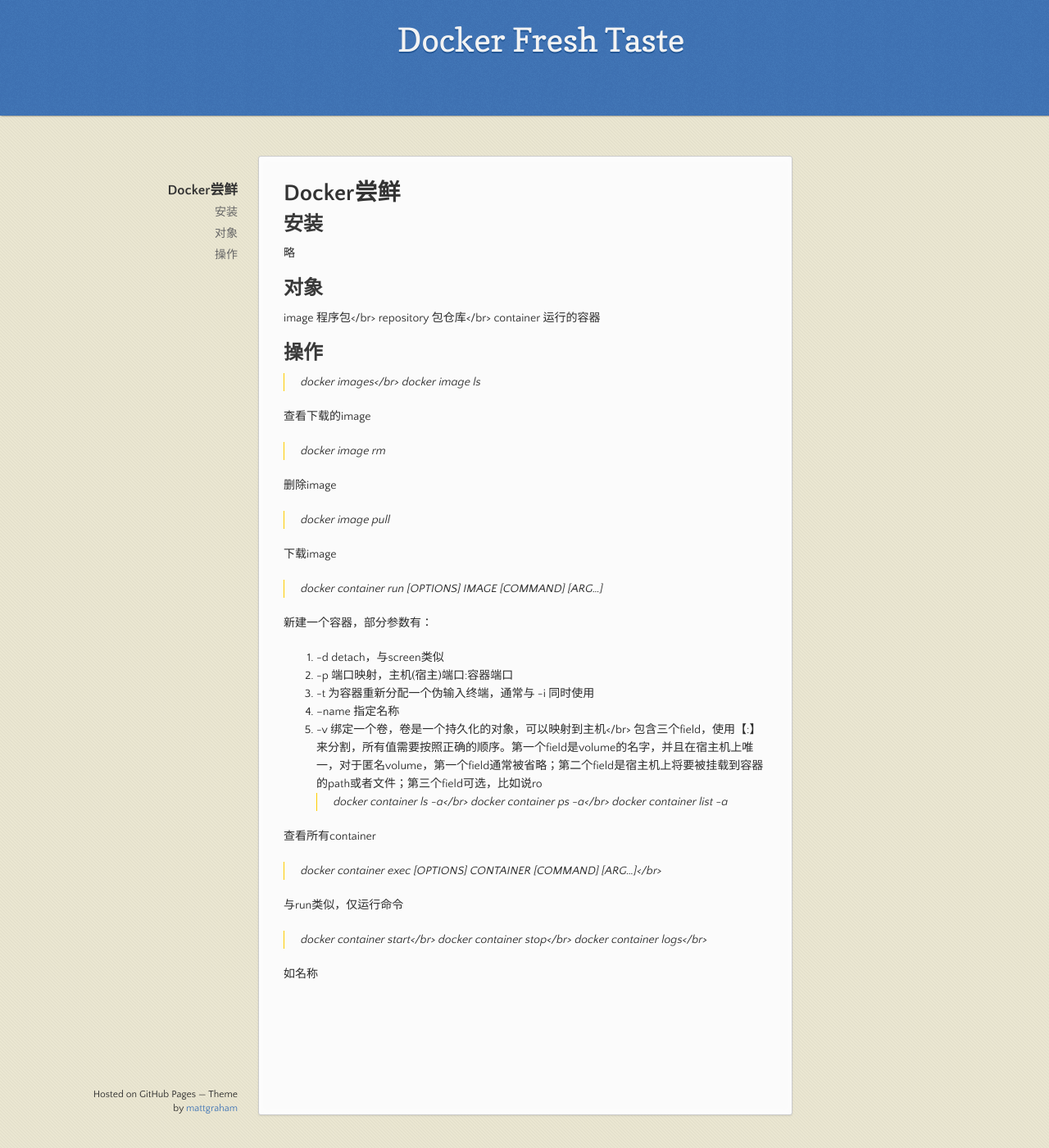
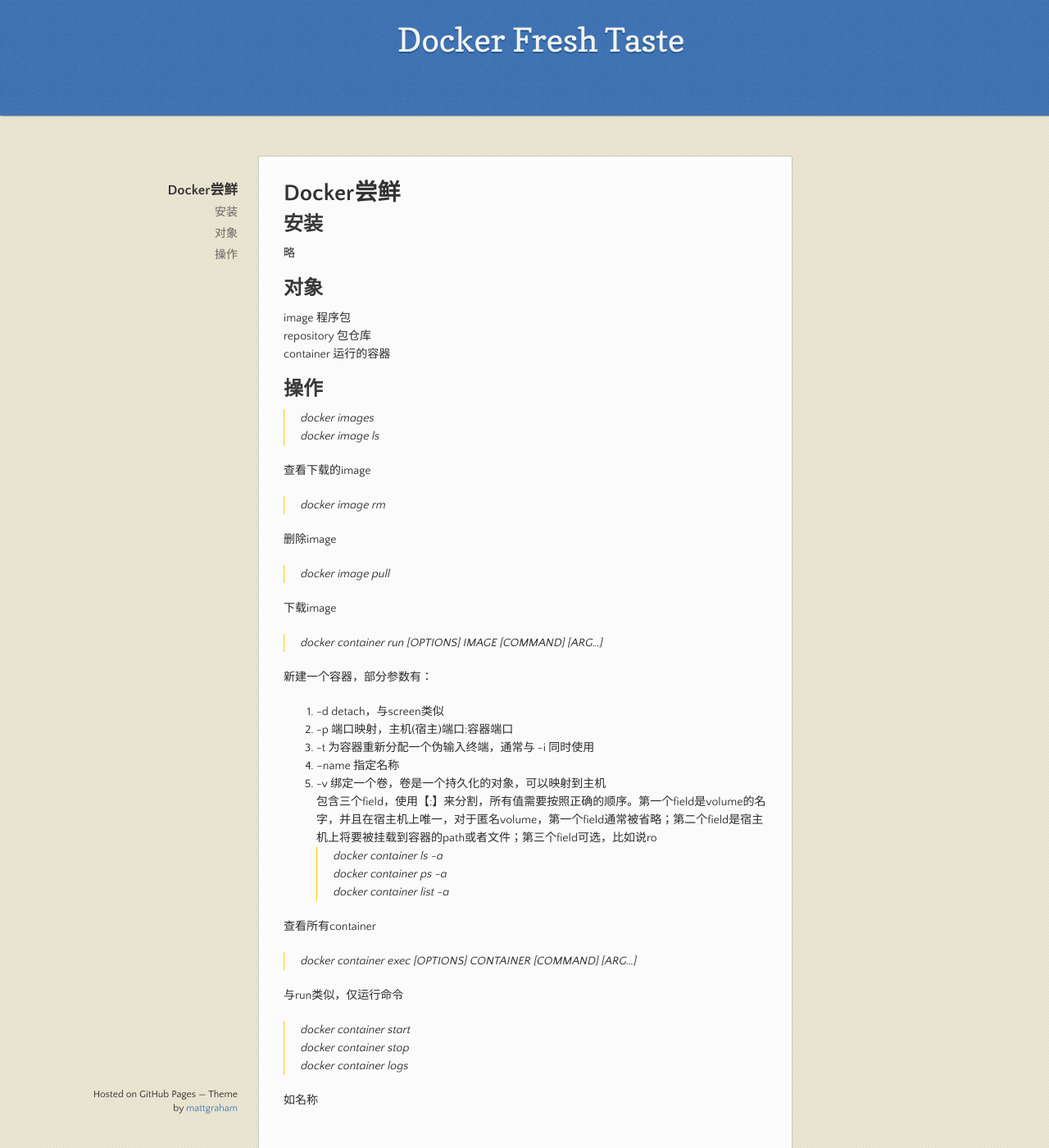
Before and after one commit to lvv9/lvv9.github.io, a Jekyll site: the page built from _posts/2021-12-25-docker-fresh-taste.md, in a window 1280 px wide and 1400 px high. Shown: the whole window at 82% size. Built offline with Jekyll 4.4.1, drawn with Linux system fonts in a browser that asks for light colours; our own code applies the rules of GitHub Pages for plain Markdown files; comment, search, counter and statistics services are not loaded; the repository's description, which GitHub fills in, is left out.

```diff
--- a/_posts/2021-12-25-docker-fresh-taste.md
+++ b/_posts/2021-12-25-docker-fresh-taste.md
@@ -2,11 +2,11 @@
 ## 安装
 略
 ## 对象
-image 程序包</br>
-repository 包仓库</br>
+image 程序包<br>
+repository 包仓库<br>
 container 运行的容器
 ## 操作
-> docker images</br>
+> docker images<br>
 docker image ls
 
 查看下载的image
@@ -23,19 +23,19 @@ docker image ls
 2. -p 端口映射，主机(宿主)端口:容器端口
 3. -t 为容器重新分配一个伪输入终端，通常与 -i 同时使用
 4. --name 指定名称
-5. -v 绑定一个卷，卷是一个持久化的对象，可以映射到主机</br>
+5. -v 绑定一个卷，卷是一个持久化的对象，可以映射到主机<br>
 包含三个field，使用【:】来分割，所有值需要按照正确的顺序。第一个field是volume的名字，并且在宿主机上唯一，对于匿名volume，第一个field通常被省略；第二个field是宿主机上将要被挂载到容器的path或者文件；第三个field可选，比如说ro
-> docker container ls -a</br>
-docker container ps -a</br>
+> docker container ls -a<br>
+docker container ps -a<br>
 docker container list -a
 
 查看所有container
-> docker container exec [OPTIONS] CONTAINER [COMMAND] [ARG...]</br>
+> docker container exec [OPTIONS] CONTAINER [COMMAND] [ARG...]<br>
 
 
 与run类似，仅运行命令
-> docker container start</br>
-docker container stop</br>
-docker container logs</br>
+> docker container start<br>
+docker container stop<br>
+docker container logs<br>
 
 如名称
```
